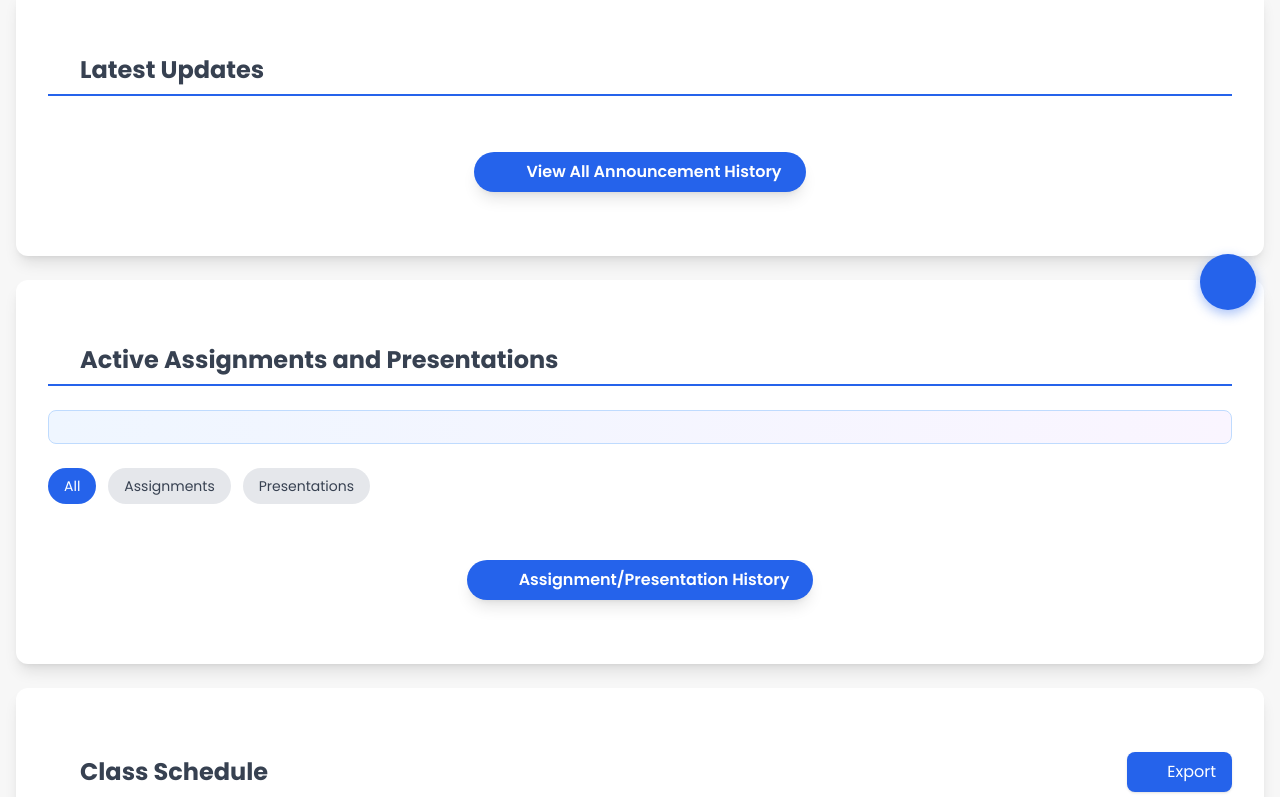
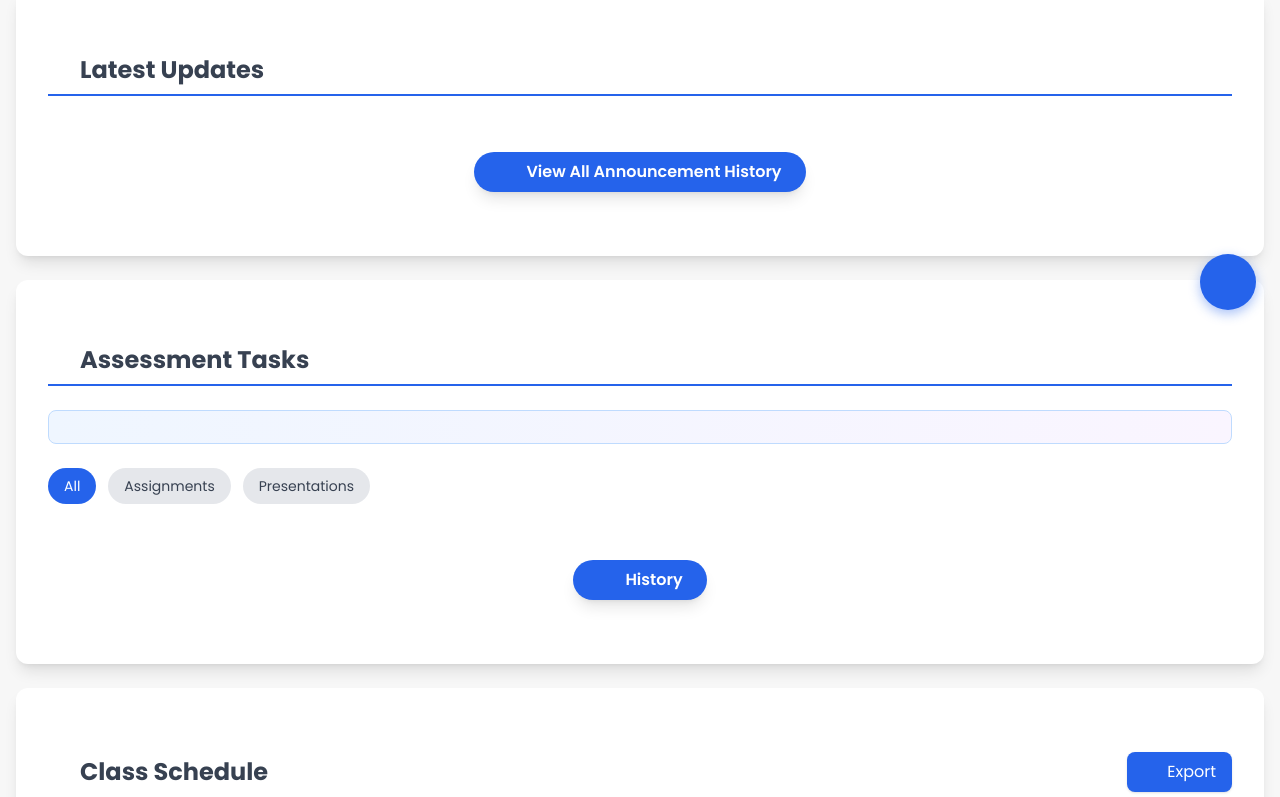
Before and after one commit to rahathossainrh00/CSE.63B, a plain HTML site: page index.html in a window 1280 px wide. Shown: the part 466-1263 px from the top of the page. Drawn offline with nearby package versions, Linux system fonts and the light colour scheme.

```diff
--- a/index.html
+++ b/index.html
@@ -362,7 +362,7 @@
         <section id="assignments" class="section-padding bg-white shadow-lg rounded-xl mt-6 mx-4">
             <h2 class="text-2xl font-bold text-gray-700 border-b-2 pb-2 mb-6 flex items-center" style="border-color: var(--primary-blue);">
                 <i data-lucide="clipboard-list" class="w-6 h-6 mr-2" style="color: var(--primary-blue);"></i>
-                Active Assignments and Presentations
+                Assessment Tasks
             </h2>
 
             <div id="assignment-stats" class="bg-gradient-to-r from-blue-50 to-purple-50 p-4 rounded-lg mb-6 border border-blue-200">
@@ -388,7 +388,7 @@
             <div class="mt-8 text-center">
                 <button id="open-assignment-history-btn" class="bg-blue-600 hover:bg-blue-700 text-white font-semibold py-2 px-6 rounded-full shadow-lg transition duration-300 ease-in-out transform hover:scale-105 flex items-center justify-center mx-auto">
                     <i data-lucide="history" class="w-5 h-5 mr-2"></i>
-                    Assignment/Presentation History
+                    History
                 </button>
             </div>
         </section>
```
